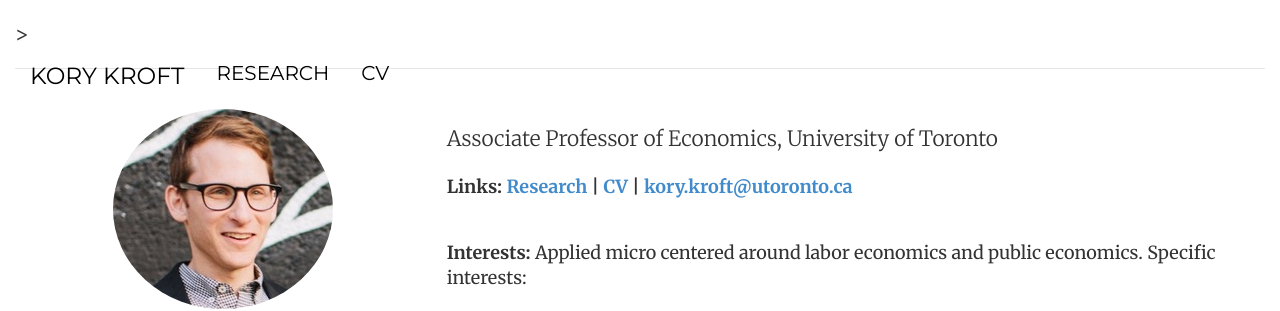
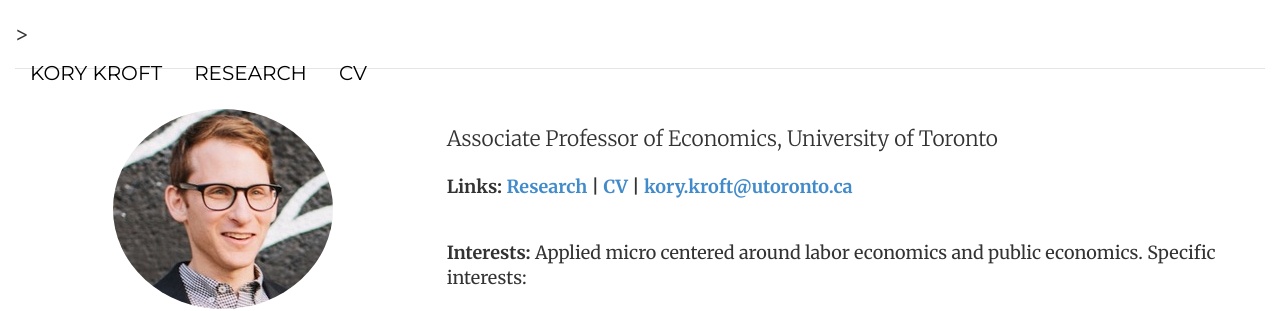
Before and after one commit to korykroft/korykroft.github.io, a Jekyll site: the page built from index.html, in a window 1280 px wide. Shown: the top 311 px of the page. Built offline with Jekyll 4.4.1, drawn with Linux system fonts in a browser that asks for light colours.

Commit message:
Update header.html

```diff
--- a/_includes/header.html
+++ b/_includes/header.html
@@ -7,7 +7,7 @@
 -->
 
 	<ul class="nav nav-pills pull-left">
-		<li class="{{ page.cv }}"><a href="/" style="text-decoration: none; color: #000000; font-size:1.17em;">Kory Kroft</a></li>
+		<li class="{{ page.cv }}"><a href="/" style="text-decoration: none; color: #000000;">Kory Kroft</a></li>
 		<li class="{{ page.cv }}"><a href="/research" title="Research" style="text-decoration: none; color: #000000;">Research</a></li>
 		<li class="{{ page.cv }}"><a href="/cv/resume_1.pdf" title="CV" style="text-decoration: none; color: #000000;">CV</a></li>
 	</ul>
```
